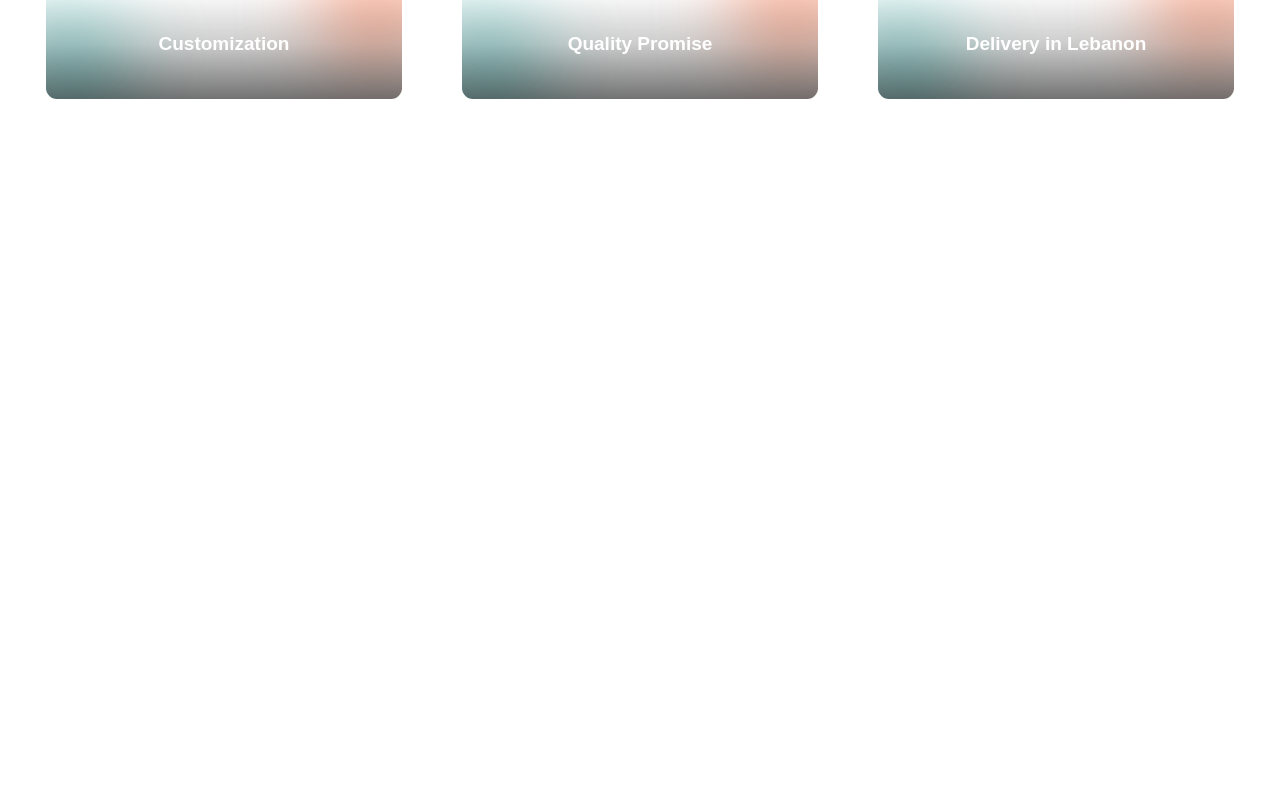
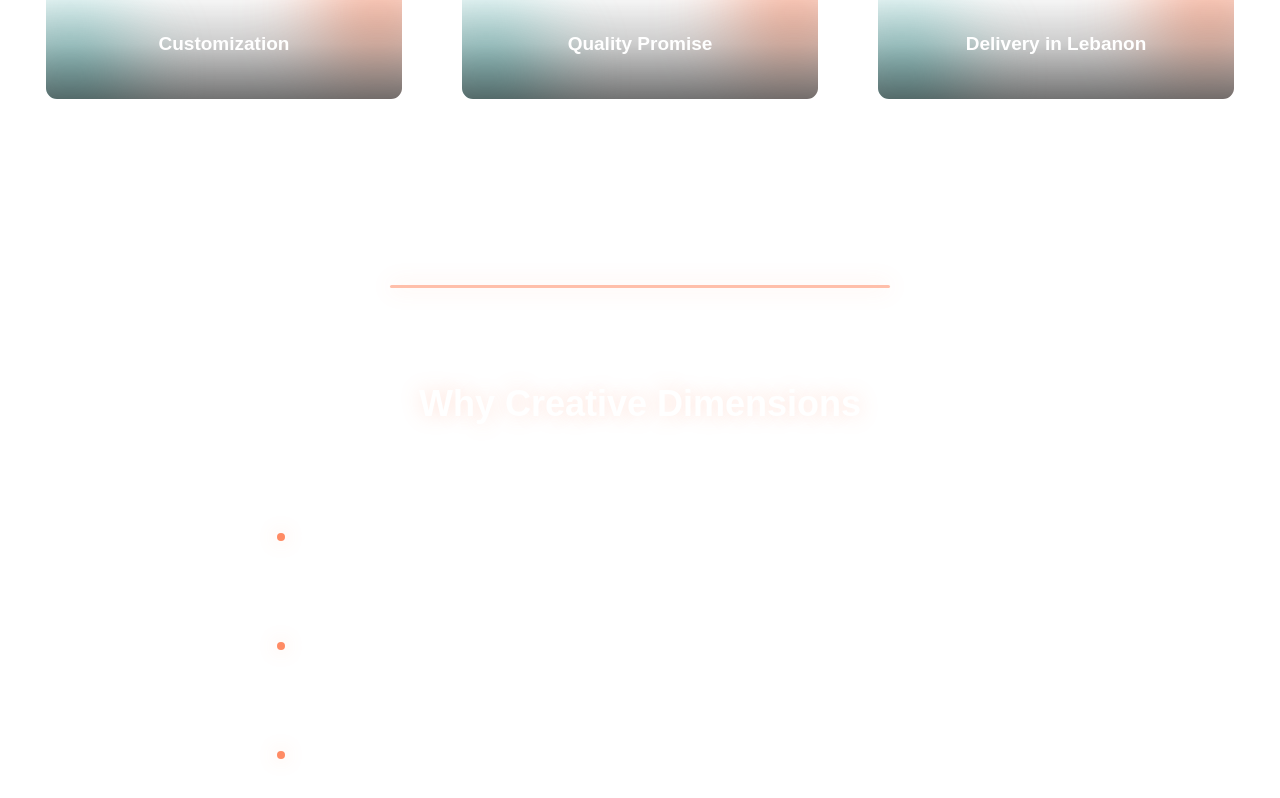
Before and after one commit to akaPaT0/Creative-Dimensions, a Next.js app: page / in a window 1280 px wide. Shown: the part 1362-2160 px from the top of the page. Before the commit the page ends 1607 px from the top, so only its background shows below. Built offline with nearby package versions, Linux system fonts and the light colour scheme.

Commit message:
added new section to landing plus fixed

```diff
--- a/app/page.tsx
+++ b/app/page.tsx
@@ -107,10 +107,11 @@ export default function Home() {
           </div>
         </HeroIn>
       </section>
+
       {/*Section Divider*/}
-                <div className="relative z-10 flex justify-center pt-6 pb-8">
-                <div className="h-[3px] w-36 sm:w-56 lg:w-[500px] rounded-full bg-[#FF8B64]/55 shadow-[0_0_22px_rgba(255,139,100,0.30)]" />
-              </div>
+<div className="relative z-10 hidden lg:flex justify-center pt-6 pb-8">
+  <div className="h-[3px] w-36 sm:w-56 lg:w-[500px] rounded-full bg-[#FF8B64]/55 shadow-[0_0_22px_rgba(255,139,100,0.30)]" />
+</div>
 
 
       {/* Rest of page (scroll) */}
@@ -178,6 +179,58 @@ export default function Home() {
           </div>
         </div>
       </section>
+
+       {/*Section Divider*/}
+                <div className="relative z-10 flex justify-center pt-10 pb-8">
+                <div className="h-[3px] w-36 sm:w-56 lg:w-[500px] rounded-full bg-[#FF8B64]/55 shadow-[0_0_22px_rgba(255,139,100,0.30)]" />
+              </div>
+
+             {/* Why us */}
+<section className="relative z-10 py-16">
+  <div className="mx-auto max-w-7xl px-6">
+    <div className="mx-auto max-w-3xl text-center">
+      <h3 className="text-white font-semibold text-3xl sm:text-4xl [text-shadow:0_0_20px_rgba(255,139,100,0.25)]">
+        Why Creative Dimensions
+      </h3>
+      <p className="mt-3 text-white/70 text-base sm:text-lg">
+        Clean prints, clear timelines, and a finish you’ll actually want to keep.
+      </p>
+    </div>
+
+    <div className="mx-auto mt-10 max-w-3xl space-y-4">
+      {[
+        { t: "Clean, consistent finish", d: "Dialed settings and careful post-processing for a premium look." },
+        { t: "Clear turnaround times", d: "We tell you the ETA up front and stick to it." },
+        { t: "Local delivery in Lebanon", d: "Pickup or delivery with safe packaging and updates." },
+      ].map((x) => (
+        <div key={x.t} className="flex gap-4 rounded-2xl border border-white/10 bg-white/5 backdrop-blur-xl backdrop-saturate-150 p-5">
+          <div className="mt-2 h-2 w-2 shrink-0 rounded-full bg-[#FF8B64] shadow-[0_0_18px_rgba(255,139,100,0.35)]" />
+          <div>
+            <div className="text-white font-semibold">{x.t}</div>
+            <div className="mt-1 text-white/70 text-sm leading-relaxed">{x.d}</div>
+          </div>
+        </div>
+      ))}
+    </div>
+
+    <div className="mt-10 flex flex-col sm:flex-row justify-center gap-4">
+      <Link
+        href="/contact"
+        className="px-7 py-3 rounded-2xl border border-white/20 bg-white/5 text-white text-base sm:text-lg hover:bg-white/10 transition text-center"
+      >
+        Request a Custom
+      </Link>
+      <Link
+        href="/shop"
+        className="px-7 py-3 rounded-2xl border border-white/20 bg-white/5 text-white text-base sm:text-lg hover:bg-white/20 transition text-center"
+      >
+        Browse Shop
+      </Link>
+    </div>
+  </div>
+</section>
+
+
     </main>
   );
 }
```
